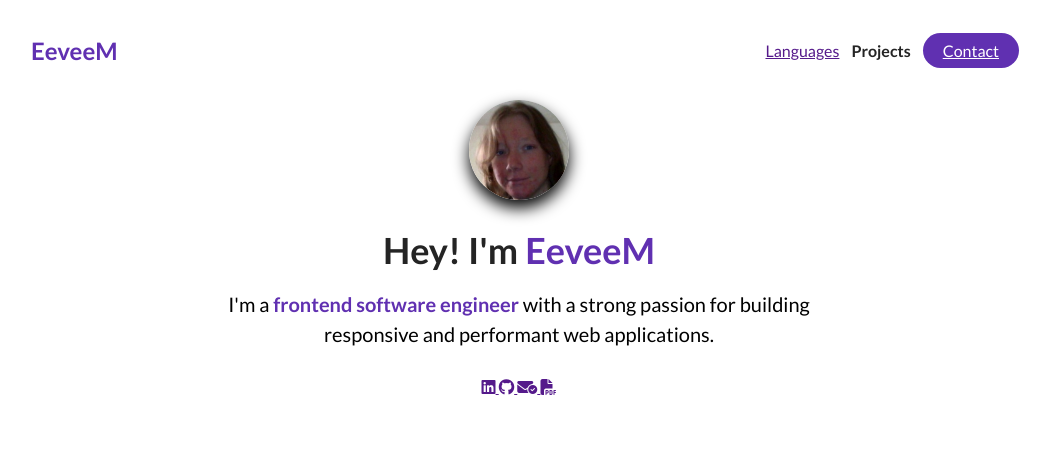
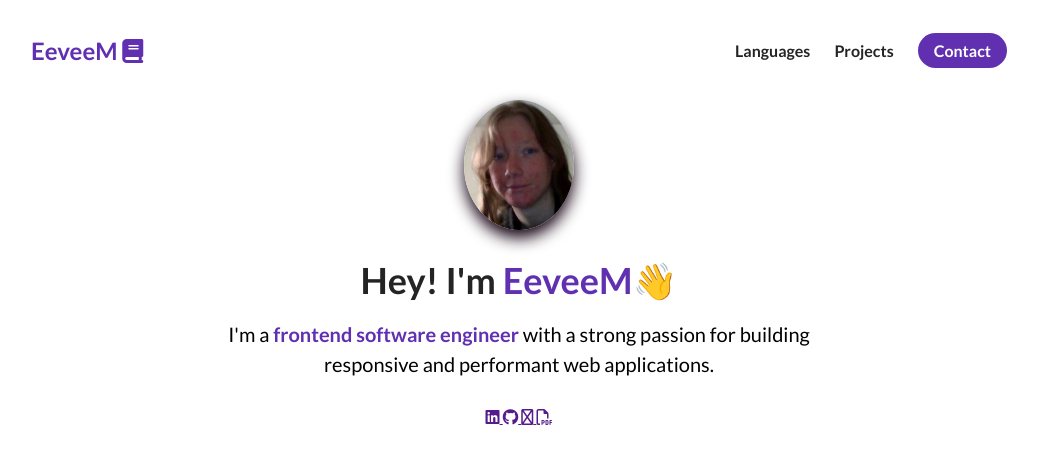
Before and after one commit to EeveeMagican/Portfolio, a plain HTML site: page index.html in a window 1280 px wide. Shown: the whole page, without its empty margins (121-1171 px from the left). Drawn offline with Linux system fonts and the light colour scheme.

Commit message:
after switching mixed master

```diff
--- a/index.html
+++ b/index.html
@@ -11,11 +11,11 @@
 <body>
     <section id="about-me">
         <nav>
-            <div class="personal__logo">EeveeM</div>
+            <div class="personal__logo">EeveeM <i class="fa-solid fa-book"></i></div>
             <ul class="nav__link--list">
                 <li>
                     <a href="" class="
-                    nav__link--achor
+                    nav__link--anchor
                     link__hover-effect
                     link__hover-effect--black
                     ">Languages</a>
@@ -29,7 +29,7 @@
                 </li>
                 <li>
                     <a href="" class="
-                    nav__link--achor
+                    nav__link--anchor
                     nav__link--anchor-primary
                     ">Contact</a>
                 </li>
@@ -42,7 +42,7 @@
                         <img src="./assets/me.png" class="about-me__picture" alt="Picture of Me!">
                     </figure>
                     <h1 class="about-me__info--title">
-                        Hey! I'm <span class="text--purple">EeveeM</span>
+                        Hey! I'm <span class="text--purple">EeveeM</span>👋
                     </h1>
                     <p class="about-me__info--para">
                         I'm a <strong class="text--purple">frontend software engineer</strong> with a strong passion for building responsive and performant web applications.
@@ -55,10 +55,10 @@
                             <i class="fa-brands fa-github"></i>
                         </a>
                         <a href="" class="about-me__link">
-                            <i class="fa-solid fa-envelope-circle-check"></i>
+                            <i class="fa-regular fa-envelope-circle-check"></i>
                         </a>
                         <a href="" class="about-me__link">
-                            <i class="fa-solid fa-file-pdf"></i>
+                            <i class="fa-regular fa-file-pdf"></i>
                         </a>
                     </div>
                 </div>
--- a/styles.css
+++ b/styles.css
@@ -69,7 +69,7 @@ nav {
 
 .nav__link--anchor-primary {
     background-color: #6030b1;
-    padding: 8px 20px;
+    padding: 8px 16px;
     border-radius: 50px;
     color: white;
     transition: all 300ms ease;
@@ -85,6 +85,7 @@ nav {
     margin: 0 12px;
     font-weight: bold;
 }
+/* END NAVIGATION */
 
 /* ABOUT ME */
 
@@ -104,11 +105,11 @@ nav {
 }
 
 .about-me__picture--mask {
-    width: 100px;
-    height: 100px;
+    width: 110px;
+    height: 130px;
     border-radius: 50%;
     overflow: hidden;
-    box-shadow: 0 8px 16px rgba(0,0,0,1);
+    box-shadow: 0 8px 16px rgb(20, 0, 17);
     margin-bottom: 28px;
 }
 
```
Also changed, not shown: assets/assets_from_David/chat.png (added), assets/assets_from_David/dashboard.png (added), assets/assets_from_David/logo.svg (added), assets/assets_from_David/loopit.png (added), assets/assets_from_David/me.jpeg (added), assets/assets_from_David/undraw_websites.svg (added), assets/me.jpg (deleted), 1 other file.
